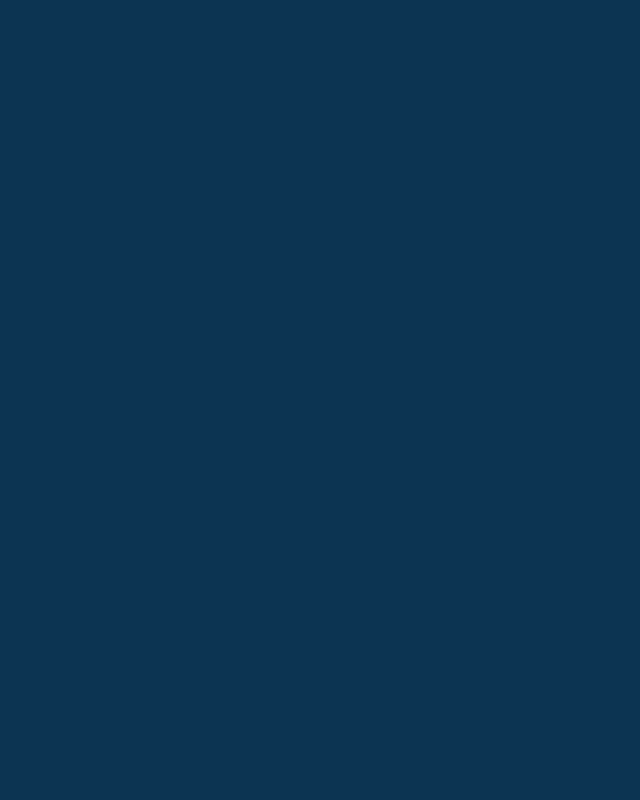
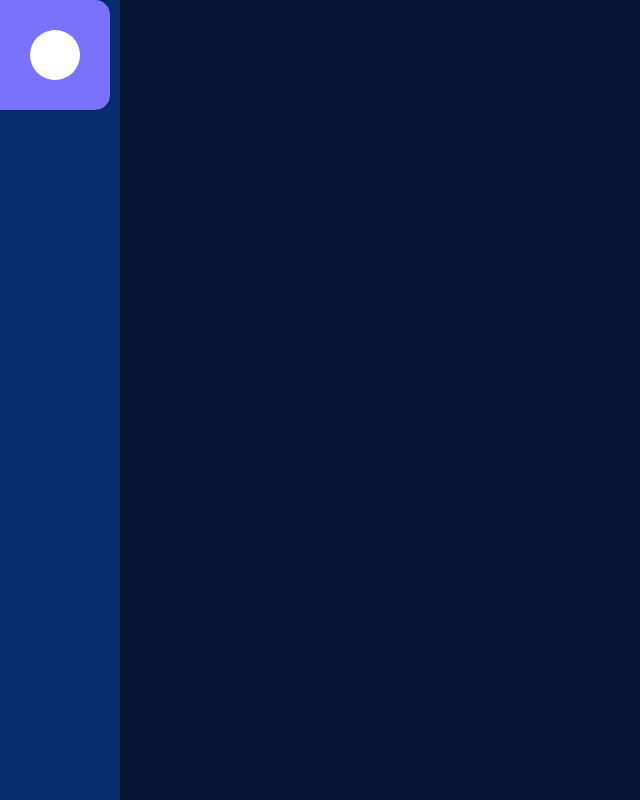
Before and after one commit to Phenol2/https-github.com-Phenol2-invoice-app, a React (Create React App) app: page / in a window 1280 px wide. Shown: the whole page, without its empty margins (0-640 px from the left). Built offline with nearby package versions, Linux system fonts and the light colour scheme.

Commit message:
sidebar updated

```diff
--- a/src/components/Sidebar/Sidebar.jsx
+++ b/src/components/Sidebar/Sidebar.jsx
@@ -1,12 +1,16 @@
 import React  from "react"
 import {
 Wrapper,
+Logo,
+Circle
 } from "./Sidebar.styled"
 
 const Sidebar = () => {
   return (
       <Wrapper>
-
+        <Logo >
+          <Circle />
+        </Logo >
 
       </Wrapper>
 
--- a/src/components/Sidebar/Sidebar.styled.js
+++ b/src/components/Sidebar/Sidebar.styled.js
@@ -1,9 +1,28 @@
 import styled from "styled-components"
 
 export const Wrapper = styled.div`
-  width: 300px;
+  width: 120px;
   height: 100vh;
   position: fixed;
   left: 0;
   top: 0;
+  background-color: #062d6b;
 `
+
+export const Logo = styled.div`
+    width: 110px;
+    height: 110px;
+    background-color: #7b72fc;
+    border-top-right-radius: 15px;
+    border-bottom-right-radius: 15px;
+    display: grid;
+    place-items: center;
+`
+
+export const Circle = styled.div`
+      width: 50px;
+      height: 50px;
+      border-radius: 50%;
+      background-color: white;
+
+`
--- a/src/index.css
+++ b/src/index.css
@@ -8,6 +8,6 @@
 
 body{
   font-family: "Roboto", Arial, Helvetica, sans-serif;
-  background-color: #0c3452;
+  background-color: #031533;
   position: relative;
 }
```
